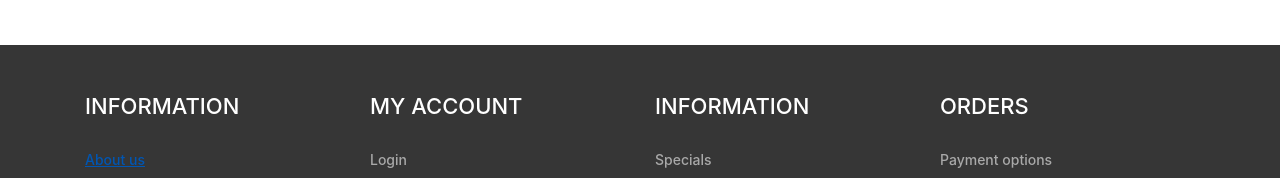
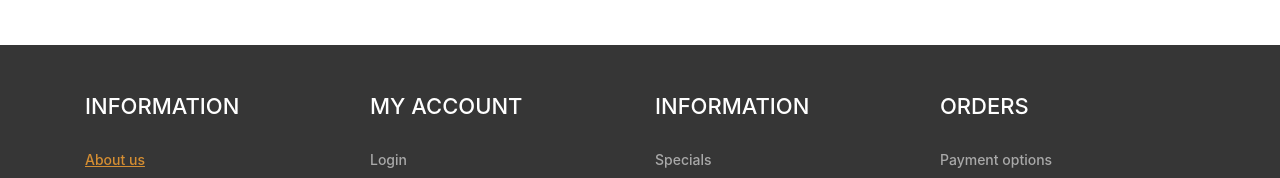
Before and after one commit to yaroslav-kulpan/ks-shopping-market-ValeriiSokolov-YaroslavKulpan, a website: page index.html in a window 1280 px wide. In both pictures the pointer is over the link "About us". Shown: the part 616-794 px from the top of the page. Drawn offline with nearby package versions, Linux system fonts and the light colour scheme; files that its build step writes are made by us from their sources; files whose address does not match are found by name.

```diff
--- a/src/scss/common/_footer.scss
+++ b/src/scss/common/_footer.scss
@@ -23,6 +23,11 @@
       font-size: 14px;
       font-weight: 500;
       line-height: 30px;
+      transition: .3s;
+
+      &:hover {
+        color: #d58e32;
+      }
     }
 
     &-social-link {
```
